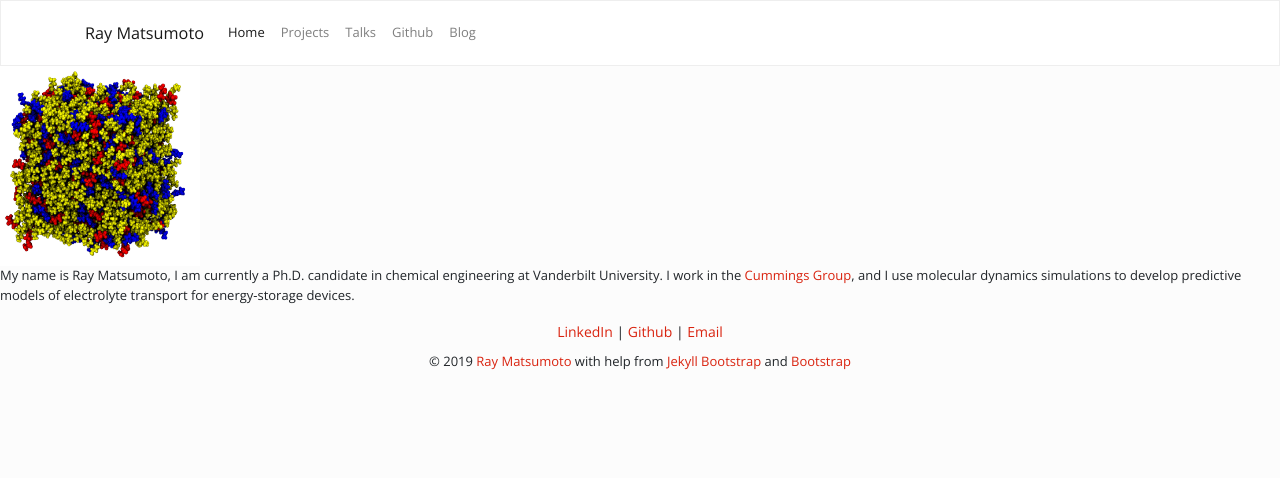
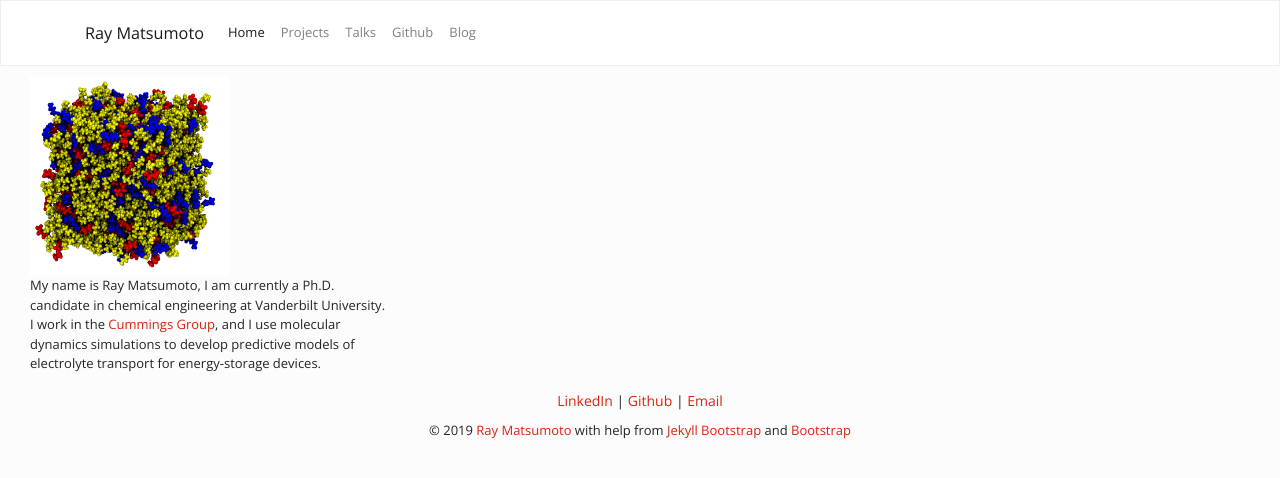
Before and after one commit to rmatsum836/rmatsum836.github.io, a Jekyll site: the page built from index.md, in a window 1280 px wide. Shown: the top 478 px of the page. Built offline with Jekyll 4.4.1, drawn with Linux system fonts in a browser that asks for light colours; nearby versions of some CDN libraries.

Commit message:
Change margins and padding

```diff
--- a/index.md
+++ b/index.md
@@ -3,7 +3,7 @@ section: home
 layout: default
 ---
 
-<div class="home">
+<div style="padding-left:20px;padding-right:20px;max-width:400px;margin:10px;">
 
   <img src="/images/website-image.png" alt="Ray Matsumoto" class="float: left" width="200" height="200" />
 
```
